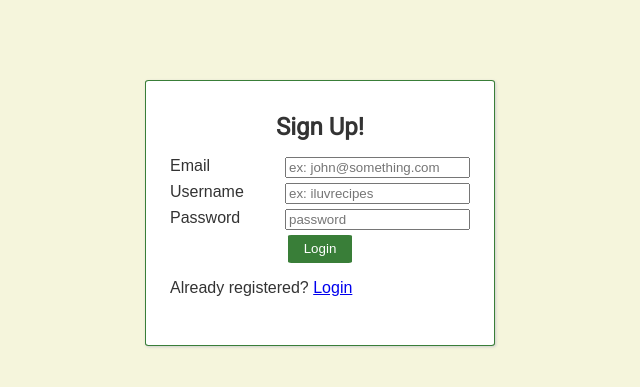
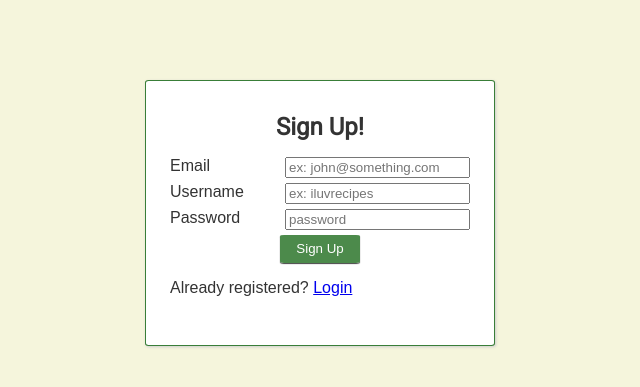
Before and after one commit to coding4tacos/share-recipes, a PHP site: page /Register in a window 1280 px wide. Shown: the part 50-437 px from the top of the page, without its empty margins (320-960 px from the left). Run offline with PHP 8.4, Linux system fonts and the light colour scheme.

Commit message:
edit: basic changes to btn styles

```diff
--- a/style.css
+++ b/style.css
@@ -92,13 +92,20 @@ main {
 .btn {
     color: #fff;
     padding: .4rem 1rem;
-    background-color: rgb(57, 126, 56);
+    background-color: rgba(57, 126, 56, .9);
     border-radius: 5%;
     border: none;
+    box-shadow: 0px 1px 1px #444;
 }
 
 a.btn {
     text-decoration: none;
+}
+
+.btn:hover {
+    background-color: rgba(57, 126, 56, 1);
+    box-shadow: 1px 1px 2px #444;
+    cursor: pointer;
 }
 
 .form-field {
--- a/views/RegisterView.php
+++ b/views/RegisterView.php
@@ -43,7 +43,7 @@ and open the template in the editor.
                               <input type="password" placeholder="password" />
                          </div>
                          <div class="text-center">
-                              <input type="submit" value="Login" class="btn" />
+                              <input type="submit" value="Sign Up" class="btn" />
                          </div>
                          <p class="message">Already registered? <a href="login.html">Login</a></p>
                     </form>
```
